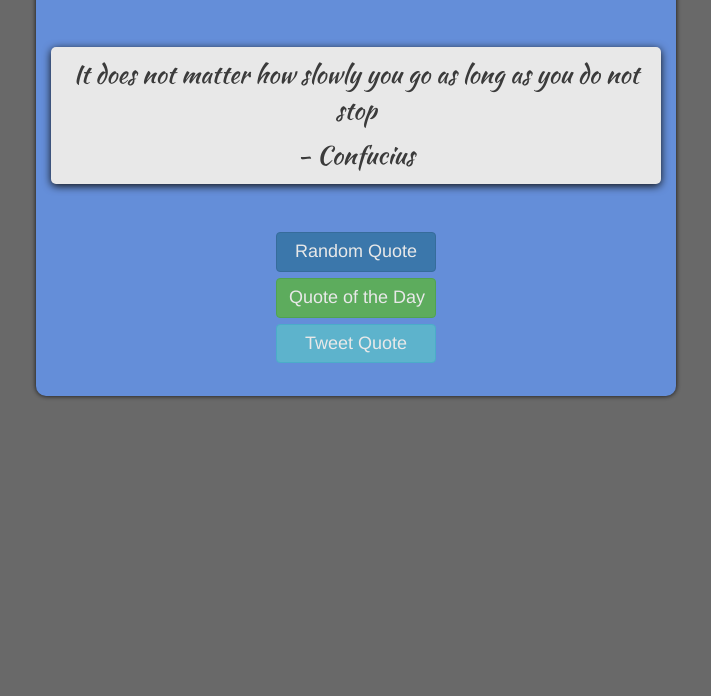
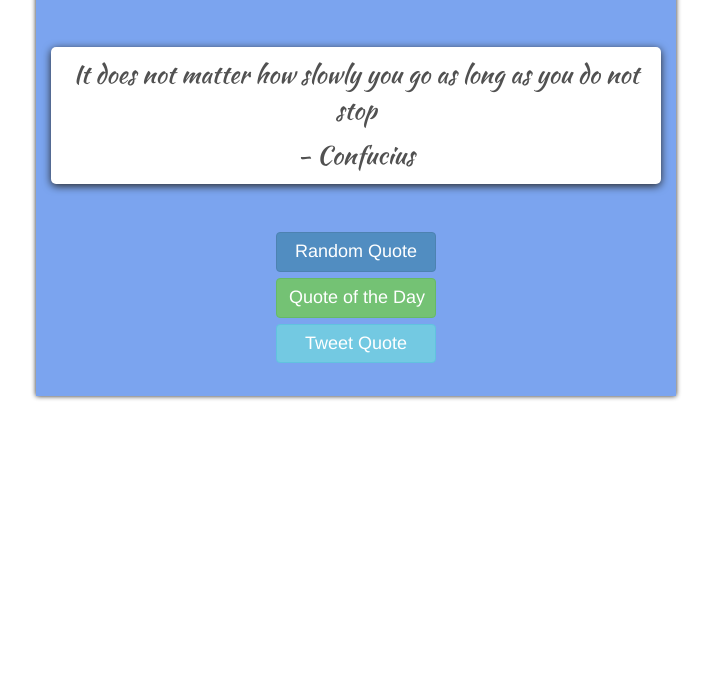
Before and after one commit to codefu-chivy/quotes-generator, a plain HTML site: page index.html in a window 1280 px wide. Shown: the part 364-1060 px from the top of the page, without its empty margins (284-995 px from the left). Drawn offline with nearby package versions, Linux system fonts and the light colour scheme.

Commit message:
changed background color

```diff
--- a/css/style.css
+++ b/css/style.css
@@ -1,6 +1,6 @@
 body {
   text-align: center;
-  background-color: dimgray;
+  background-color: white;
 }
 .container-fluid {
   max-width: 50%;
@@ -8,7 +8,6 @@ body {
   min-height: 460px;
   min-width: 50%;
   margin: 300px auto;
-  border-radius: 10px;
   background-color: #6495ED;
   opacity: .85;
   box-shadow: 0px 0px 5px black;
```
